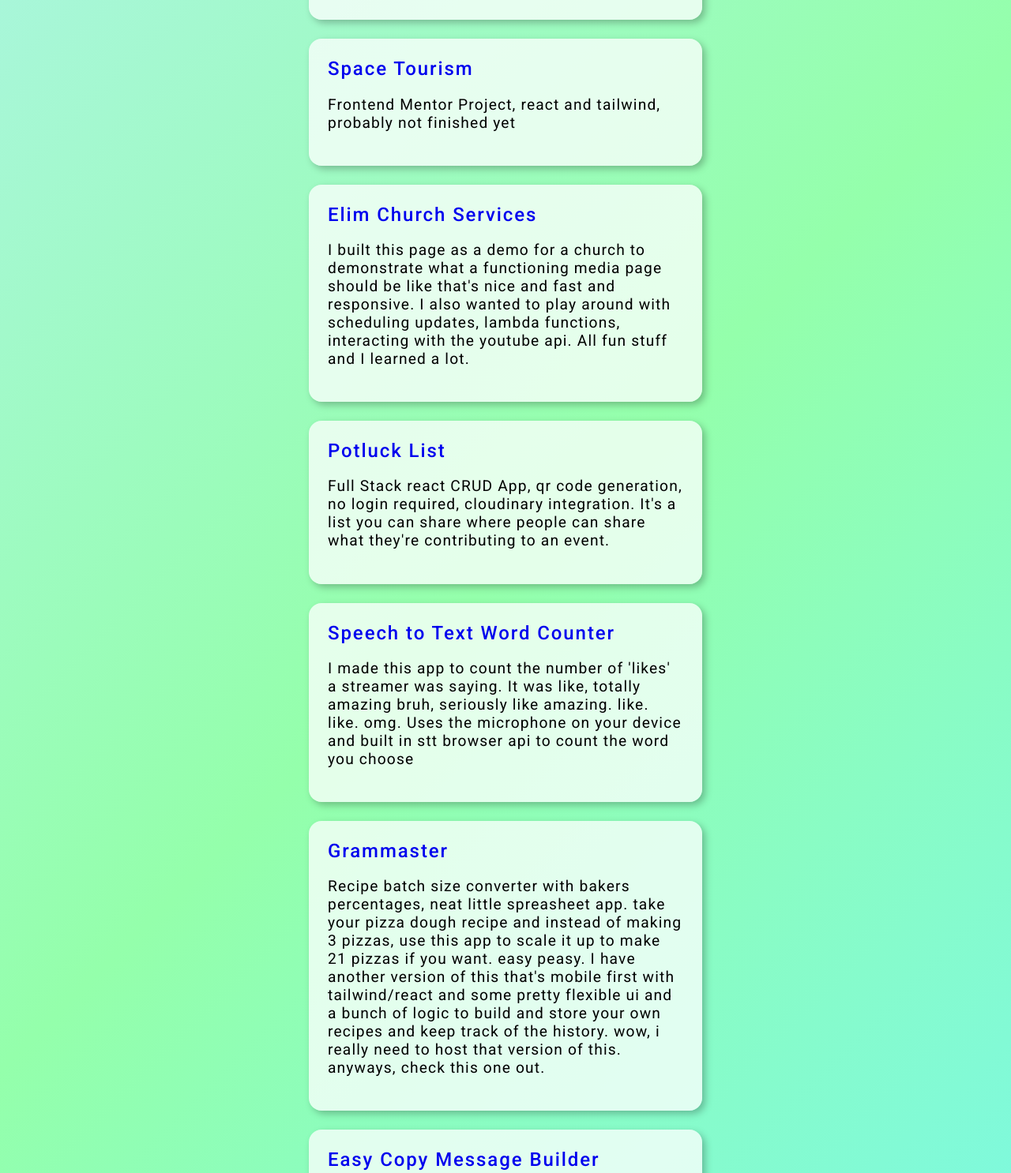
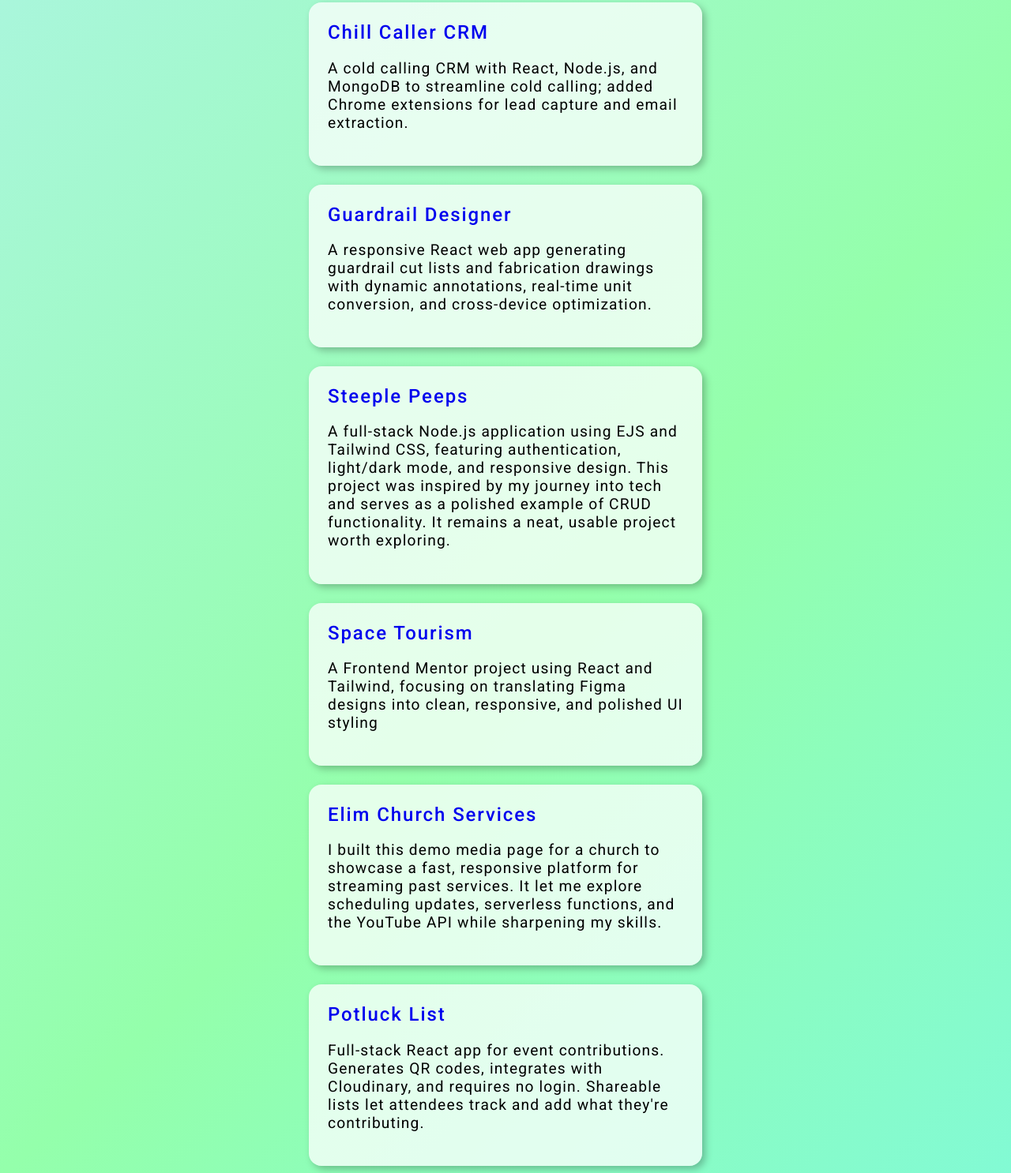
Before and after one commit to Karsyz/mattkarsDevPortfolio, a website: page index.html in a window 1280 px wide. Shown: the part 1112-2598 px from the top of the page at 79% size. Drawn offline with nearby package versions, Linux system fonts and the light colour scheme; a web font is replaced by a local one.

Commit message:
title letter spacing and added more cards

```diff
--- a/index.html
+++ b/index.html
@@ -73,29 +73,55 @@
       <h2 class="list__title">Projects and Freelance Work</h2>
       <ul>
         <li>
+          <a href="https://qrcodestencils.com" target="_blank"
+            >QRCodestencils.com</a
+          >
+          <p>
+            A full-stack e-commerce app with React, Node.js, Stripe, and
+            Neon/Drizzle, featuring email confirmations and secure admin
+            dashboard.
+          </p>
+        </li>
+        <li>
+          <a href="https://chillcaller.netlify.app" target="_blank"
+            >Chill Caller CRM</a
+          >
+          <p>
+            A cold calling CRM with React, Node.js, and MongoDB to streamline cold
+            calling; added Chrome extensions for lead capture and email
+            extraction.
+          </p>
+        </li>
+        <li>
+          <a href="https://guardraildesigner.netlify.app" target="_blank"
+            >Guardrail Designer</a
+          >
+          <p>
+            A responsive React web app generating guardrail cut lists and
+            fabrication drawings with dynamic annotations, real-time unit
+            conversion, and cross-device optimization.
+          </p>
+        </li>
+        <!-- <li>
+          <a href="" target="_blank"></a>
+          <p></p>
+        </li> -->
+        <li>
           <a href="https://steeplepeeps.up.railway.app" target="_blank"
             >Steeple Peeps</a
           >
           <p>
-            Standard CRUD App, decent polish, auth, some neat features. This app
-            was supposed to be something I could use to tie in my backstory and
-            why I wanted to get into tech, but I guess I'm just not that
-            imaginenative. It's still a nice little app, and worth checking out
+            A full-stack Node.js application using EJS and Tailwind CSS, featuring authentication, light/dark mode, and responsive design. This project was inspired by my journey into tech and serves as a polished example of CRUD functionality. It remains a neat, usable project worth exploring.
           </p>
         </li>
-        <!-- <li>
-          <a href="https://karsyz-sandbox.netlify.app" target="_blank"
-            >Karsyz Sandbox</a
-          >
-          <p>Basic HTML/CSS/JS like this website</p>
-        </li> -->
         <li>
           <a href="https://gilded-baklava-fdcaf1.netlify.app" target="_blank"
             >Space Tourism</a
           >
           <p>
-            Frontend Mentor Project, react and tailwind, probably not finished
-            yet
+            A Frontend Mentor project using React and Tailwind, focusing on
+            translating Figma designs into clean, responsive, and polished UI
+            styling
           </p>
         </li>
 
@@ -104,11 +130,7 @@
             >Elim Church Services</a
           >
           <p>
-            I built this page as a demo for a church to demonstrate what a
-            functioning media page should be like that's nice and fast and
-            responsive. I also wanted to play around with scheduling updates,
-            lambda functions, interacting with the youtube api. All fun stuff
-            and I learned a lot.
+            I built this demo media page for a church to showcase a fast, responsive platform for streaming past services. It let me explore scheduling updates, serverless functions, and the YouTube API while sharpening my skills.
           </p>
         </li>
 
@@ -117,21 +139,9 @@
             >Potluck List</a
           >
           <p>
-            Full Stack react CRUD App, qr code generation, no login required,
-            cloudinary integration. It's a list you can share where people can
-            share what they're contributing to an event.
-          </p>
-        </li>
-
-        <li>
-          <a href="https://sttwordcounter.netlify.app" target="_blank"
-            >Speech to Text Word Counter</a
-          >
-          <p>
-            I made this app to count the number of 'likes' a streamer was
-            saying. It was like, totally amazing bruh, seriously like amazing.
-            like. like. omg. Uses the microphone on your device and built in stt
-            browser api to count the word you choose
+            Full-stack React app for event contributions. Generates QR codes,
+            integrates with Cloudinary, and requires no login. Shareable lists
+            let attendees track and add what they're contributing.
           </p>
         </li>
 
@@ -140,14 +150,10 @@
             >Grammaster</a
           >
           <p>
-            Recipe batch size converter with bakers percentages, neat little
-            spreasheet app. take your pizza dough recipe and instead of making 3
-            pizzas, use this app to scale it up to make 21 pizzas if you want.
-            easy peasy. I have another version of this that's mobile first with
-            tailwind/react and some pretty flexible ui and a bunch of logic to
-            build and store your own recipes and keep track of the history. wow,
-            i really need to host that version of this. anyways, check this one
-            out.
+            A handy app for scaling recipes using baker's percentages. Start
+            with your pizza dough for three pies and instantly scale it up to
+            twenty-one, because you need 21 pies, right?! Built with HTML, CSS,
+            JavaScript, and Bootstrap for a simple, responsive interface.
           </p>
         </li>
 
@@ -156,12 +162,7 @@
             >Easy Copy Message Builder</a
           >
           <p>
-            Basic react SPA that you can use to create cold outreach message
-            templates. input who you're sending it to and a couple other
-            paramters and then click copy. super handy when sending a lot of
-            emails. I learned how to use the clipboard with js in this app. I
-            should probably work on the ui and add a couple features. It reall
-            is the base of a really nice little crm
+            React SPA for creating cold outreach message templates. Input recipient details and parameters, then copy messages instantly. Learned clipboard integration in JavaScript. A solid foundation for a lightweight CRM, with room for UI improvements and extra features.
           </p>
         </li>
 
@@ -203,7 +204,6 @@
           </div>
           <button class="hero__button" type="submit">Send</button>
         </form>
-
       </div>
     </section>
 
--- a/style.css
+++ b/style.css
@@ -11,12 +11,7 @@ body {
   margin: 0;
   padding: 0;
   width: 100%;
-  background: linear-gradient(
-  135deg,
-  #b9efffff,
-  #94ffabff,
-  #70f5ffff
-);
+  background: linear-gradient(135deg, #b9efffff, #94ffabff, #70f5ffff);
 }
 
 a {
@@ -94,20 +89,17 @@ ul {
   line-height: 3rem;
   letter-spacing: 0.035em;
   font-weight: bolder;
-    filter:
-    drop-shadow(3px 3px 1px rgba(0, 0, 0, 0.2));
+  filter: drop-shadow(3px 3px 1px rgba(0, 0, 0, 0.2));
   margin-left: 2rem;
 }
 
 .bold {
   font-weight: bolder;
-    filter:
-    drop-shadow(3px 3px 1px rgba(0, 0, 0, 0.2))
+  filter: drop-shadow(3px 3px 1px rgba(0, 0, 0, 0.2));
 }
 
 .text-xl {
   font-size: 4rem;
-
 }
 
 .hero__image {
@@ -206,9 +198,7 @@ h3 {
   font-style: normal;
   font-size: 1.8rem;
   letter-spacing: 0.06em;
-  max-width: 450px;
-
-  margin-left: 1.5rem;
+  text-align: center;
   color: #016fffff;
 }
 
@@ -238,8 +228,11 @@ h3 {
 
   .list__title {
     margin-left: 2rem;
-}
+  }
 
+  .hero__title {
+    line-height: 4rem;
+  }
 }
 
 /* Tablets in landscape mode or small laptops */
```
